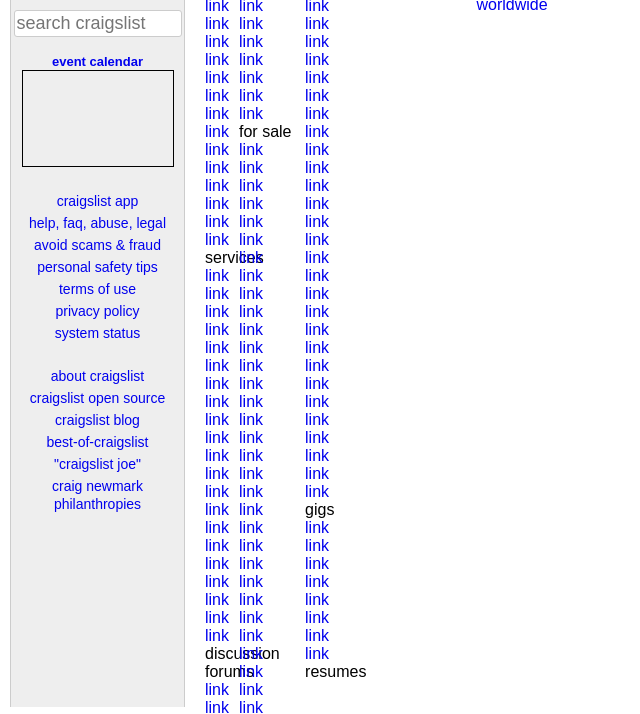
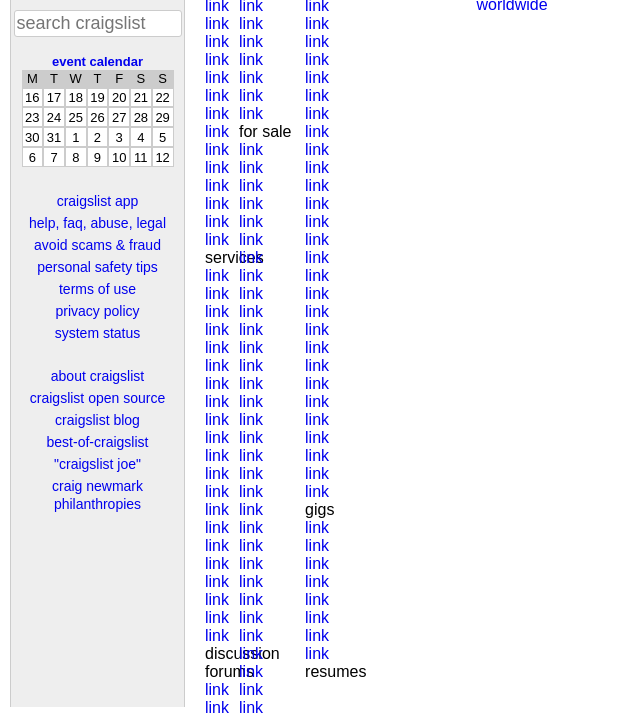
Before and after one commit to BenKiok/craigslist-clone, a plain HTML site: page index.html in a window 1280 px wide. Shown: the part 123-837 px from the top of the page, without its empty margins (0-640 px from the left). Drawn offline with Linux system fonts and the light colour scheme.

Commit message:
Add and style table for calendar

```diff
--- a/index.html
+++ b/index.html
@@ -14,15 +14,60 @@
     <div class="container gap-med col-12">
       <section class="about-craigslist ">
         <h2><a href="#">craigslist</a></h2>
-        <h3 class="create-posting"><a href="#">create a posting</a></h3>
+        <h3 class="create-posting"><a class="highlight" href="#">create a posting</a></h3>
         <h4><a href="#">my account</a></h4>
         <form action="">
           <input type="text" placeholder="search craigslist">
         </form>
         <div class="calendar">
           <a href="#">event calendar</a>
-          <!-- insert calendar here -->
-          <div class="calendar-placeholder"></div>
+          <table cellspacing="0">
+            <tr>
+              <th>M</th>
+              <th>T</th>
+              <th>W</th>
+              <th>T</th>
+              <th>F</th>
+              <th>S</th>
+              <th>S</th>
+            </tr>
+            <tr>
+              <td>16</td>
+              <td>17</td>
+              <td>18</td>
+              <td>19</td>
+              <td>20</td>
+              <td>21</td>
+              <td class="highlight">22</td>
+            </tr>
+            <tr>
+              <td>23</td>
+              <td>24</td>
+              <td>25</td>
+              <td>26</td>
+              <td>27</td>
+              <td>28</td>
+              <td>29</td>
+            </tr>
+            <tr>
+              <td>30</td>
+              <td>31</td>
+              <td>1</td>
+              <td>2</td>
+              <td>3</td>
+              <td>4</td>
+              <td>5</td>
+            </tr>
+            <tr>
+              <td>6</td>
+              <td>7</td>
+              <td>8</td>
+              <td>9</td>
+              <td>10</td>
+              <td>11</td>
+              <td>12</td>
+            </tr>
+          </table>
         </div>
         <ul>
           <li><a href="#">craigslist app</a></li>
--- a/scripts/index.js
+++ b/scripts/index.js
@@ -29,7 +29,7 @@ const linkSections = {
           node: document.querySelector('.gigs'),
           links: 8
         }
-      }
+      };
 
 for (const section in linkSections) {
   let div = linkSections[section];
--- a/styles/about-craigslist.css
+++ b/styles/about-craigslist.css
@@ -22,7 +22,6 @@
 
 .about-craigslist > .create-posting a {
   font-size: 15.25px;
-  background: #ffffcc;
 }
 
 .about-craigslist > h4 {
@@ -54,11 +53,21 @@
   font-weight: bold;
 }
 
-.about-craigslist .calendar-placeholder {
+.about-craigslist table {
   height: 97px;
   width: 152px;
-  border: 1px solid black;
   margin: 0 auto;
+}
+
+.about-craigslist table th {
+  background: #ccc;
+  font-size: 13px;
+}
+
+.about-craigslist table td {
+  background: #fff;
+  border: 1px solid #ccc;
+  font-size: 13px;
 }
 
 .about-craigslist ul {
--- a/styles/index.css
+++ b/styles/index.css
@@ -12,3 +12,7 @@ a {
 li {
   list-style: none;
 }
+
+.highlight {
+  background: #ffffcc;
+}
```
